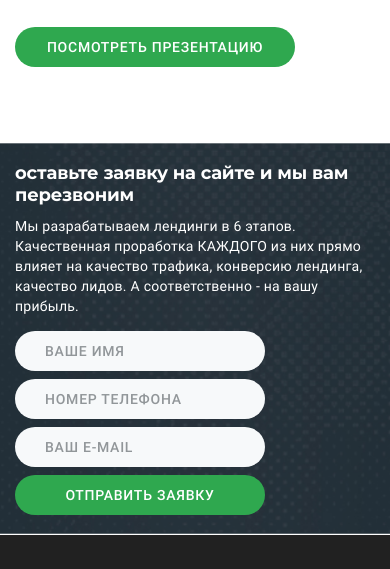
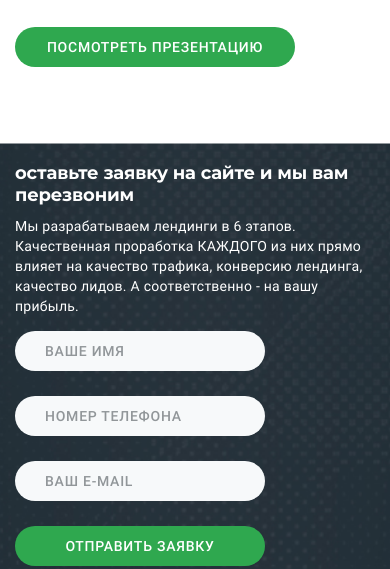
Before and after one commit to ViperPredator1992/as-studio, a website: page src/index.html in a window 390 px wide. Shown: the part 4430-4999 px from the top of the page. Drawn offline with nearby package versions, Linux system fonts and the light colour scheme.

Commit message:
add validator

```diff
--- a/src/index.html
+++ b/src/index.html
@@ -265,10 +265,16 @@
                     и мы вам перезвоним</h2>
                     <span class="section-subtitle contacts__subtitle">Мы разрабатываем лендинги в 6 этапов. Качественная проработка КАЖДОГО из них прямо влияет на качество трафика, конверсию
                     лендинга, качество лидов. А соответственно - на вашу прибыль.</span>
-                    <form action="mail.php" class="contacts-form" method="post">
-                        <input type="text" name="name" placeholder="Ваше имя" class="contacts-form__input input">
-                        <input type="tel" name="phone" placeholder="Номер телефона" class="contacts-form__input input">
-                        <input type="email" name="email" placeholder="Ваш e-mail" class="contacts-form__input input">
+                    <form action="mail.php" class="contacts-form" id="form" method="post">
+                        <div class="contacts-form-wrap">
+                            <input type="text" name="name" placeholder="Ваше имя" class="contacts-form__input input">
+                        </div>
+                        <div class="contacts-form-wrap">
+                            <input type="tel" name="phone" placeholder="Номер телефона" class="contacts-form__input input">
+                        </div>
+                        <div class="contacts-form-wrap">
+                            <input type="email" name="email" placeholder="Ваш e-mail" class="contacts-form__input input">
+                        </div>
                         <button type="submit" class="contacts-form__button">отправить заявку</button>
                     </form>
                 </div>
--- a/src/js/script.js
+++ b/src/js/script.js
@@ -64,4 +64,31 @@ document.addEventListener('DOMContentLoaded', () => {
 
     });
 
+    $('#form').validate({
+        lang: 'ru',
+        rules: {
+            name: {
+                required: true
+            },
+            phone: {
+                required: true
+            },
+            email: {
+                required: true
+            }
+        },
+        messages: {
+            name: {
+                required: "Введите имя"
+            },
+            phone: {
+                required: "Введите телефон"
+            },
+            email: {
+                required: "Введите email",
+                email: "Введите корректный email"
+            }
+        }
+    });
+
 });
--- a/src/sass/_media.sass
+++ b/src/sass/_media.sass
@@ -34,7 +34,7 @@
 @media (max-width: 1150px)
     .contacts
         &-form
-            &__input
+            &__wrap
                 margin: 0 10px
             &__button
                 margin-left: 30px
@@ -66,7 +66,7 @@
         &-form
             max-width: 600px
             justify-content: space-between
-            &__input
+            &-wrap
                 margin: 0 0 25px
                 &:nth-child(3)
                     margin: 0
@@ -230,10 +230,9 @@
             margin-bottom: 15px
         &-form
             flex-direction: column
-            &__input
-                margin: 0 0 8px
+            &-wrap
                 &:nth-child(3)
-                    margin: 0 0 8px
+                    margin: 0 0 25px
 @media (max-width: 470px)
     .section
         padding: 35px 0
--- a/src/sass/block/_contacts.sass
+++ b/src/sass/block/_contacts.sass
@@ -11,15 +11,22 @@
     &-form
         display: flex
         flex-wrap: wrap
+        &-wrap
+            margin: 0 20px
+            position: relative
+            & label
+                position: absolute
+                bottom: -20px
+                left: 20px
+                color: red
+                width: 100%
         &__input
-            max-width: 250px
+            width: 250px
             height: 40px
-            width: 100%
             background-color: $input
             border-radius: 40px
             border: none
             padding: 0 20px 0 30px
-            margin: 0 20px
             &::placeholder
                 font-family: Roboto, sans-serif
                 font-weight: 500
```
Also changed, not shown: dist/css/style.css, dist/index.html, dist/js/script-min.js, dist/js/script.js, src/css/style.css, 1 other file.
